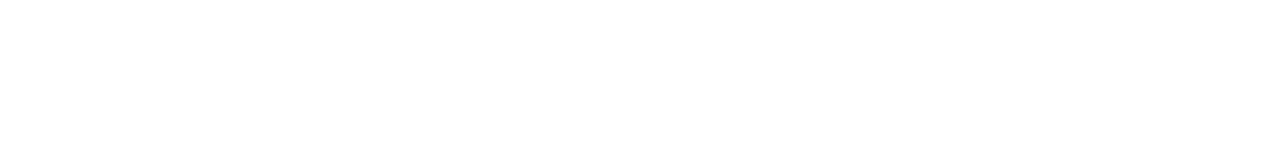
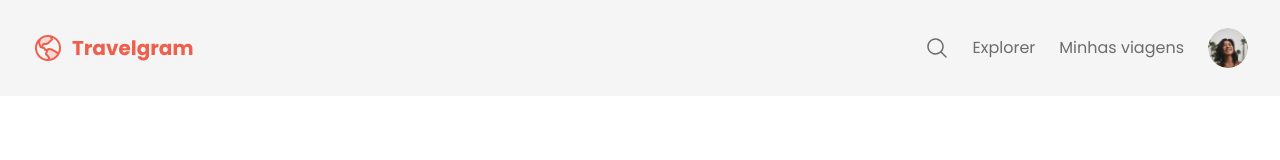
Before and after one commit to Carnog/travelgram, a plain HTML site: page index.html in a window 1280 px wide. Drawn offline with Linux system fonts and the light colour scheme.

Commit message:
navigation

```diff
--- a/index.html
+++ b/index.html
@@ -10,12 +10,32 @@
     <meta http-equiv="X-UA-Compatible" content="IE=edge">
     <meta name="viewport" content="width=device-width, initial-scale=1.0">
     <title>Travelgram | Perfil de viagens</title>
-<link rel="stylesheet" href="/styles/index.css">
+    <link rel="stylesheet" href="/styles/index.css">
 
     <link href="https://fonts.googleapis.com/css2?family=Poppins:wght@400;700&display=swap" rel="stylesheet">
 </head>
 
 <body>
+    <div class="bg-surface-color">
+        <nav class="container">
+            <a href="#" id="logo">
+                <img src="assets/Logo.svg" alt="Logomarca">
+            </a>
+
+            <ul id="primary-menu">
+                <li>
+                    <a href="#">
+                        <img src="assets/icons/MagnifyingGlass.svg" alt="icone de lupa">
+                    </a>
+                </li>
+                <li><a href="#">Explorer</a></li>
+                <li><a href="#">Minhas viagens</a></li>
+                <li><a href="#">
+                        <img src="assets/images/Profile pic.jpg" alt="Imagem de Isabela Torres">
+                    </a></li>
+            </ul>
+        </nav>
+    </div>
 </body>
 
 </html>
--- a/styles/global.css
+++ b/styles/global.css
@@ -3,14 +3,15 @@
     margin: 0px;
     box-sizing: border-box;
 }
-:root{
+
+:root {
     --brand-color: #EF5F4C;
     --shape-transparency: #ffffff8f;
     --background-color: #FFFFFF;
     --surface-color: #F5F5F5;
     --skeleton-color: #D9D9D9;
     --text-color-primary: #313131;
-    --text-color-secondary:#6C6C6C;
+    --text-color-secondary: #6C6C6C;
 
     --font-family: "Poppins", sans-serif;
     --text-lg: bold 32px/125% var(--font-family);
@@ -18,6 +19,29 @@
     --text-md: 14px/175% var(--font-family);
     --text-sm: 12px/175% var(--font-family);
 }
-body{
+
+body {
+    font: var(--text);
     color: var(--text-color-secondary);
+    background-color: var(--background-color);
 }
+
+a {
+    text-decoration: none;
+    color: inherit;
+}
+
+a:hover {
+    color: var(--brand-color);
+    text-decoration: underline;
+}
+
+.container {
+    padding-inline: 32px;
+    margin-inline: auto;
+    max-width: 1280px;
+}
+
+.bg-surface-color {
+    background-color: var(--surface-color);
+}
--- a/styles/index.css
+++ b/styles/index.css
@@ -1 +1,2 @@
 @import url(global.css);
+@import url(nav.css);
--- /dev/null
+++ b/styles/nav.css
@@ -0,0 +1,25 @@
+nav {
+    display: flex;
+    justify-content: space-between;
+    align-items: center;
+
+    line-height: 0px;
+    padding-block: 20px;
+
+}
+
+nav ul {
+    list-style: none;
+    display: flex;
+    align-items: center;
+    gap:24px;
+
+    padding-block: 8px;
+}
+
+nav ul li:last-child img {
+    width: 40px;
+    height: 40px;
+    object-fit: cover;
+    border-radius: 50%;
+}
```
Also changed, not shown: assets/Logo.svg (added), assets/icons/MagnifyingGlass.svg (added), assets/images/Profile pic.jpg (added).
